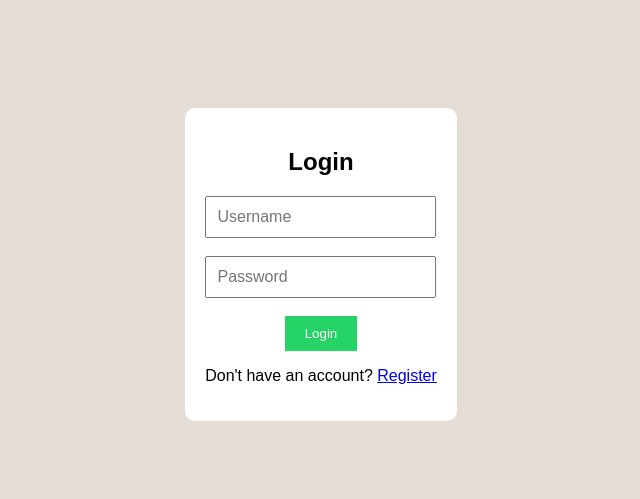
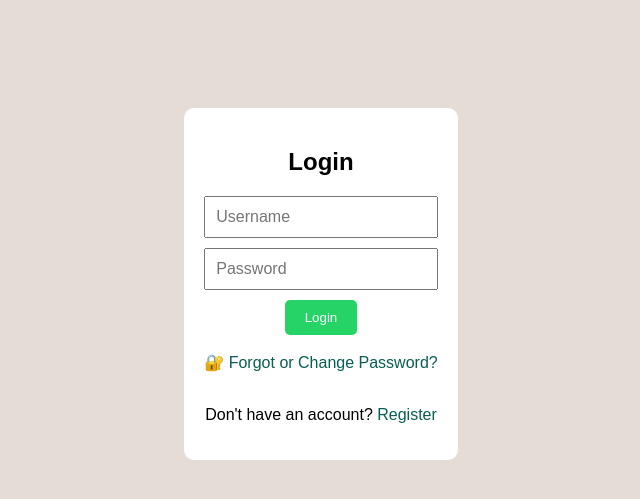
Before and after one commit to EmmanuelKowdonkor/Chat-app, a Flask app: page / in a window 1280 px wide. Shown: the top 499 px of the page, without its empty margins (319-959 px from the left). Run offline with Flask 3, Linux system fonts and the light colour scheme.

Commit message:
Update: private message label, password link, and socket import fix

```diff
--- a/app.py
+++ b/app.py
@@ -71,6 +71,34 @@ def logout():
     session.clear()
     return redirect(url_for('login'))
 
+@app.route('/change_password', methods=['GET', 'POST'])
+def change_password():
+    if 'username' not in session:
+        return redirect(url_for('login'))
+
+    if request.method == 'POST':
+        old_password = request.form['old_password']
+        new_password = request.form['new_password']
+        username = session['username']
+
+        conn = sqlite3.connect(DB)
+        c = conn.cursor()
+        c.execute("SELECT password FROM users WHERE username=?", (username,))
+        row = c.fetchone()
+
+        if row and check_password_hash(row[0], old_password):
+            new_hashed = generate_password_hash(new_password)
+            c.execute("UPDATE users SET password=? WHERE username=?", (new_hashed, username))
+            conn.commit()
+            conn.close()
+            return "✅ Password changed successfully! <a href='/chat'>Go back to chat</a>"
+        else:
+            conn.close()
+            return "❌ Incorrect old password. <a href='/change_password'>Try again</a>"
+
+    return render_template('change_password.html', username=session['username'])
+
+
 def get_all_usernames():
     conn = sqlite3.connect(DB)
     c = conn.cursor()
--- a/templates/login.html
+++ b/templates/login.html
@@ -1,4 +1,3 @@
-
 <!DOCTYPE html>
 <html lang="en">
 <head>
@@ -7,16 +6,20 @@
     <style>
         body { font-family: sans-serif; background: #e5ddd5; text-align: center; padding-top: 100px; }
         form { background: white; padding: 20px; display: inline-block; border-radius: 10px; }
-        input { padding: 10px; font-size: 16px; }
-        button { padding: 10px 20px; background: #25d366; color: white; border: none; }
+        input { padding: 10px; font-size: 16px; margin-bottom: 10px; width: 90%; }
+        button { padding: 10px 20px; background: #25d366; color: white; border: none; border-radius: 5px; }
+        a { color: #075e54; text-decoration: none; }
+        a:hover { text-decoration: underline; }
     </style>
 </head>
 <body>
     <form method="POST">
         <h2>Login</h2>
-        <input type="text" name="username" placeholder="Username" required /><br><br>
-        <input type="password" name="password" placeholder="Password" required /><br><br>
-        <button type="submit">Login</button>
+        <input type="text" name="username" placeholder="Username" required /><br>
+        <input type="password" name="password" placeholder="Password" required /><br>
+        <button type="submit">Login</button><br><br>
+
+        <a href="/change_password">🔐 Forgot or Change Password?</a><br><br>
         <p>Don't have an account? <a href="/register">Register</a></p>
     </form>
 </body>
```
Also changed, not shown: templates/index.html (+10 -2 lines).
